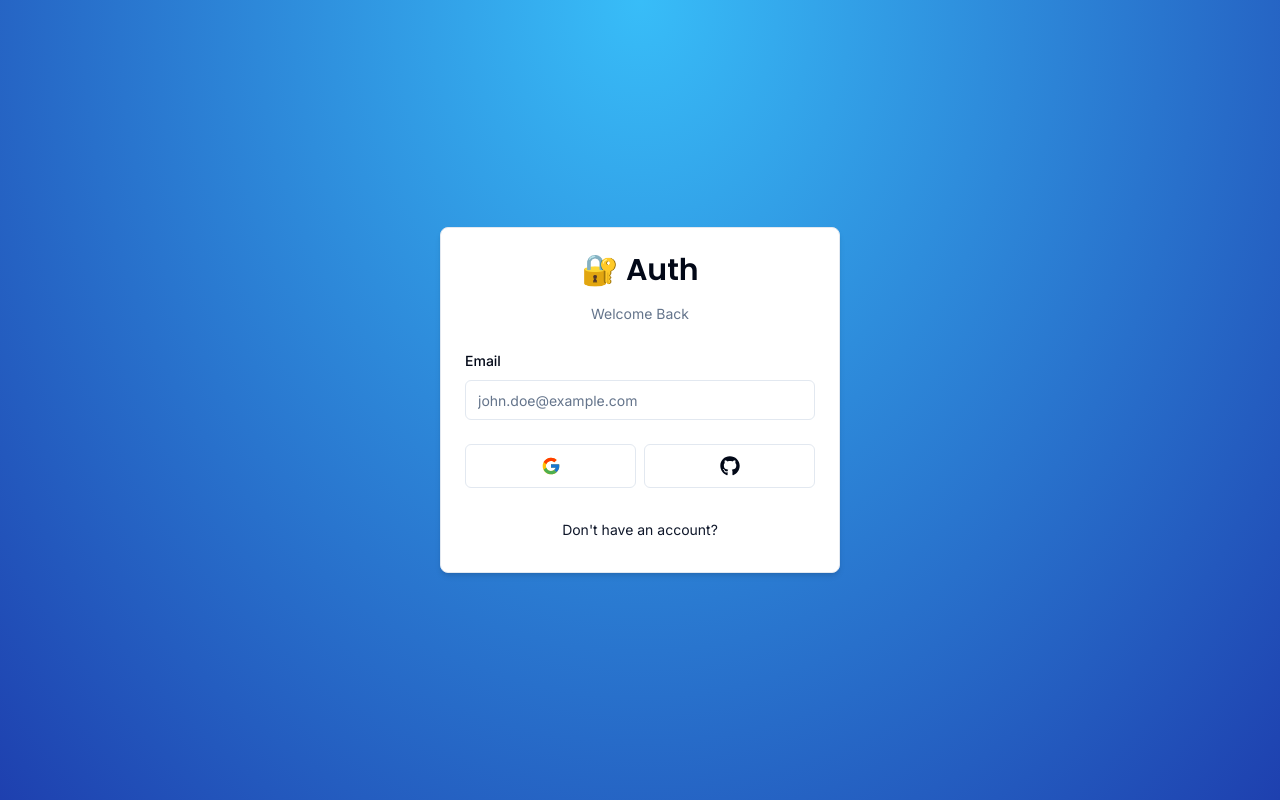
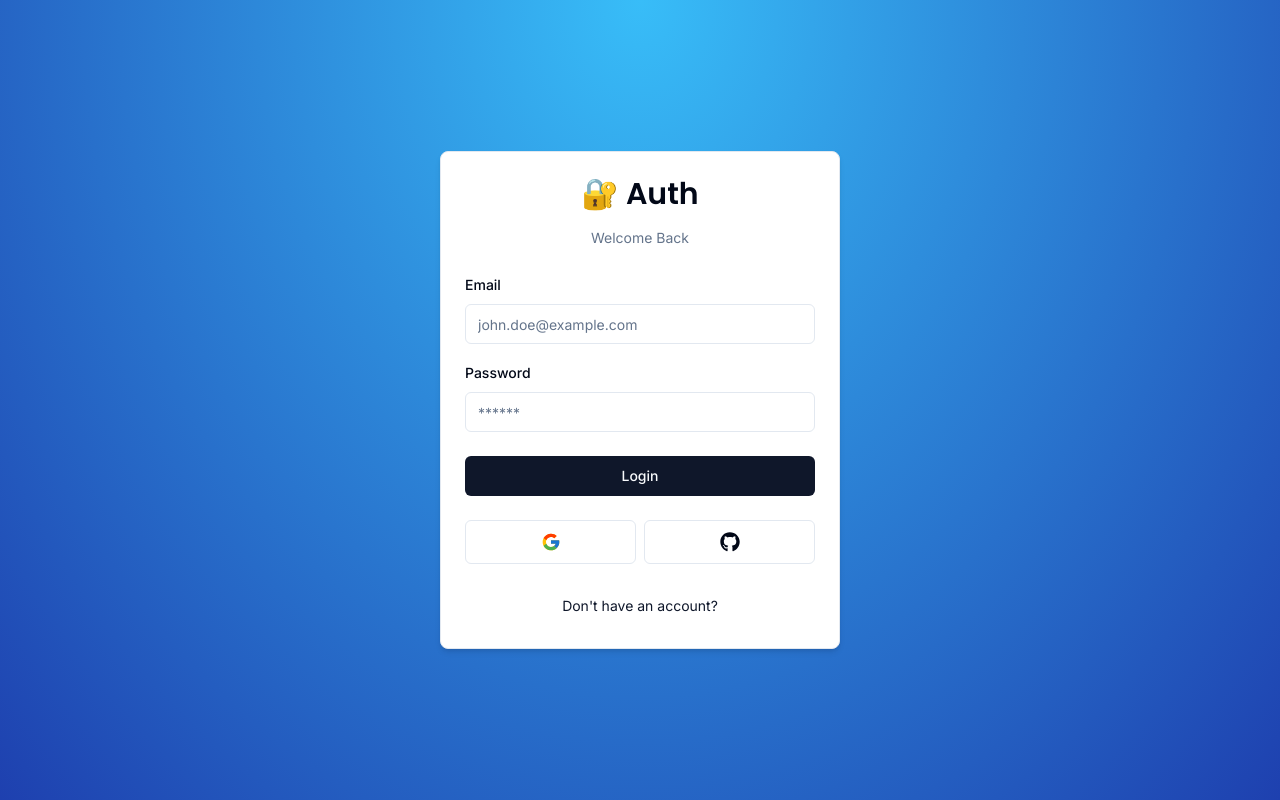
Before and after one commit to Teji360/best-fits, a Next.js app: page /auth/login in a window 1280 px wide. Built offline with nearby package versions, Linux system fonts and the light colour scheme.

Commit message:
Implementing password logic on frontend

```diff
--- a/app/components/auth/login-form.tsx
+++ b/app/components/auth/login-form.tsx
@@ -18,6 +18,7 @@ import {
 import { CardWrapper } from "./card-wrapper";
 import { resolve } from "path";
 import { Input } from "@/components/ui/input";
+import { Button } from "@/components/ui/button";
 
 export const LoginForm = () => { //we do not export default because we are just exporting a single component not a page.
     const form = useForm<z.infer<typeof LoginSchema>>({
@@ -57,7 +58,28 @@ export const LoginForm = () => { //we do not export default because we are just
                                 <FormMessage />
                             </FormItem>
                         )} />
+                          <FormField
+                        control={form.control}
+                        name="password"
+                        render={({ field }) => (
+                            <FormItem>
+                                <FormLabel>Password</FormLabel>
+                                <FormControl>
+                                    <Input
+                                        {...field}
+                                        placeholder="******"
+                                        type="password"
+                                    />
+                                </FormControl>
+                                <FormMessage />
+                            </FormItem>
+                        )} />
                     </div>
+                    <Button
+                    type="submit"
+                    className="w-full">
+                        Login
+                    </Button>
                 </form>
              </Form>
         </CardWrapper>
--- a/schemas/index.ts
+++ b/schemas/index.ts
@@ -4,5 +4,9 @@ export const LoginSchema = z.object({
     email: z.string().email({
         message: "Please enter a valid email address"
     }),
-    password: z.string()
+    password: z.string().min(1, {
+        message: "Please enter a password"
+    })
 })
+
+//you are at 1:16:05
```
